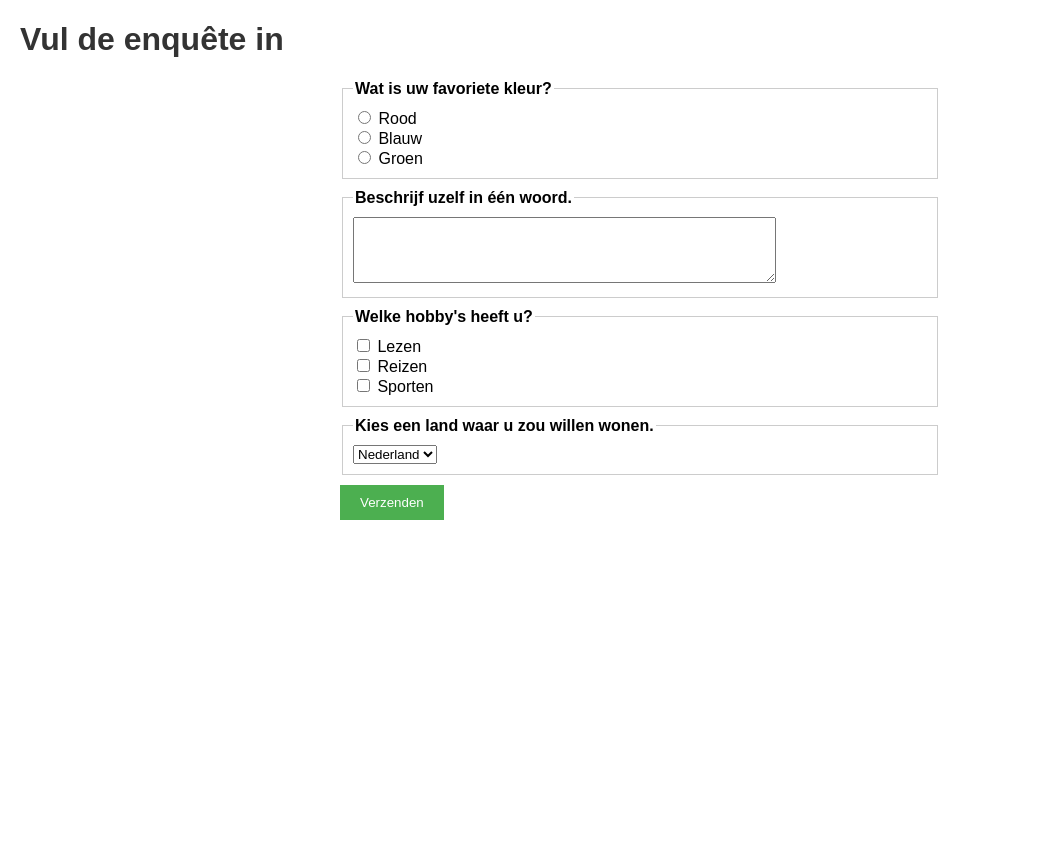
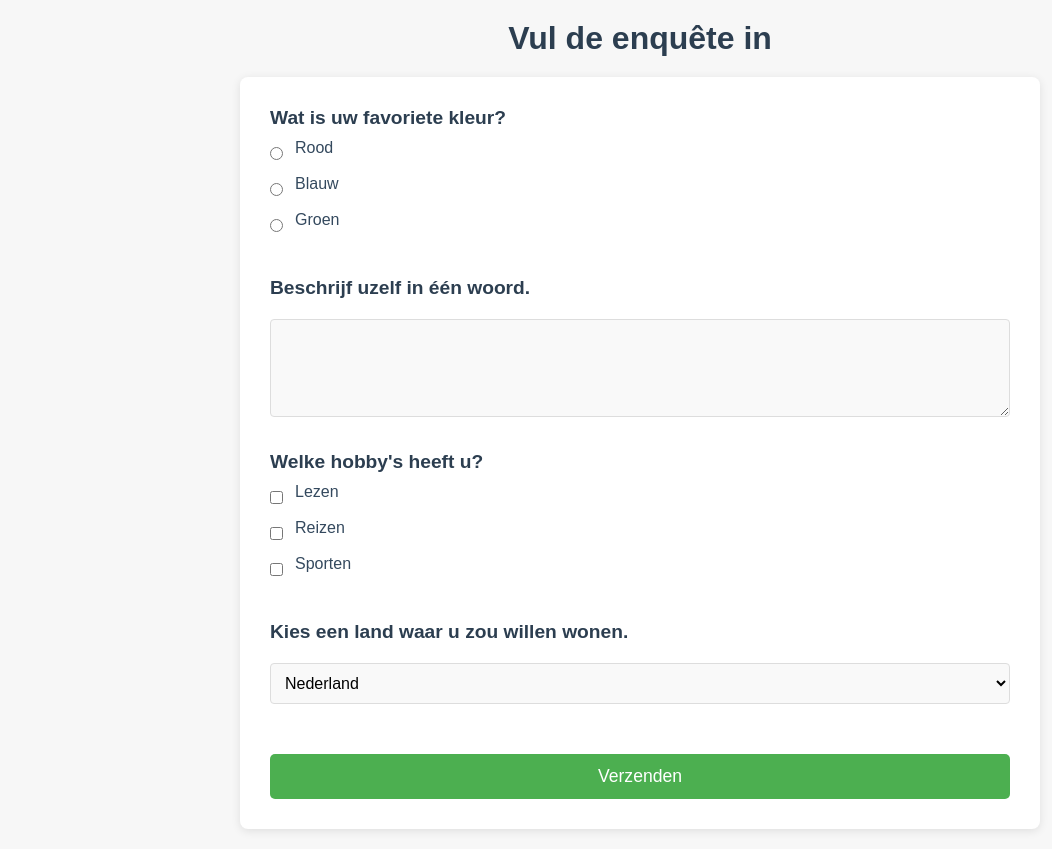
Before and after one commit to ala-lms-veilig/lo2e-swd4-4groep1, a PHP site: page /enquete/survey.php in a window 1280 px wide. Shown: the whole page, without its empty margins (0-1052 px from the left). Before the commit the page ends 520 px from the top, so only its background shows below. Run offline with PHP 8.4, Linux system fonts and the light colour scheme; data comes from the database, SQL or seed files in the repository.

Commit message:
Update survey.php

```diff
--- a/enquete/survey.php
+++ b/enquete/survey.php
@@ -37,35 +37,107 @@ if ($_SERVER['REQUEST_METHOD'] === 'POST') {
     <meta name="viewport" content="width=device-width, initial-scale=1.0">
     <title>Enquête</title>
     <style>
+        /* Reset styles */
+        * {
+            margin: 0;
+            padding: 0;
+            box-sizing: border-box;
+        }
+
         body {
-            font-family: Arial, sans-serif;
-            margin: 20px;
+            font-family: 'Arial', sans-serif;
+            background-color: #f7f7f7;
+            color: #333;
+            margin: 0;
+            padding: 20px;
         }
+
         h1 {
-            color: #333;
+            font-size: 2rem;
+            text-align: center;
+            margin-bottom: 20px;
+            color: #2c3e50;
         }
+
         form {
-            max-width: 600px;
+            background-color: #fff;
+            border-radius: 8px;
+            box-shadow: 0 2px 10px rgba(0, 0, 0, 0.1);
+            max-width: 800px;
             margin: auto;
+            padding: 30px;
         }
+
         fieldset {
-            border: 1px solid #ccc;
+            border: none;
+            margin-bottom: 20px;
+        }
+
+        legend {
+            font-size: 1.2rem;
+            font-weight: bold;
+            margin-bottom: 10px;
+            color: #2c3e50;
+        }
+
+        label {
+            display: block;
+            margin-bottom: 10px;
+            font-size: 1rem;
+            color: #34495e;
+        }
+
+        input[type="radio"],
+        input[type="checkbox"] {
+            margin-right: 10px;
+        }
+
+        textarea,
+        select {
+            width: 100%;
             padding: 10px;
-            margin-bottom: 10px;
+            border: 1px solid #ddd;
+            border-radius: 4px;
+            margin-top: 10px;
+            font-size: 1rem;
+            background-color: #f9f9f9;
         }
-        legend {
-            font-weight: bold;
-        }
+
         button {
             background-color: #4CAF50;
             color: white;
             border: none;
-            padding: 10px 20px;
+            padding: 12px 24px;
+            font-size: 1.1rem;
+            border-radius: 5px;
             cursor: pointer;
+            width: 100%;
+            margin-top: 20px;
+            transition: background-color 0.3s;
         }
+
         button:hover {
             background-color: #45a049;
         }
+
+        .survey-section {
+            margin-bottom: 30px;
+        }
+
+        .answer-option {
+            display: flex;
+            align-items: center;
+            margin-bottom: 8px;
+        }
+
+        .answer-option input {
+            margin-right: 12px;
+        }
+
+        .answer-option select {
+            margin-top: 10px;
+        }
+
     </style>
 </head>
 <body>
@@ -73,7 +145,7 @@ if ($_SERVER['REQUEST_METHOD'] === 'POST') {
 
     <form method="POST" action="survey.php">
         <?php foreach ($questions as $question): ?>
-            <fieldset>
+            <fieldset class="survey-section">
                 <legend><?= htmlspecialchars($question['vraag']) ?></legend>
 
                 <?php if ($question['type'] == 'radio'): ?>
@@ -82,10 +154,10 @@ if ($_SERVER['REQUEST_METHOD'] === 'POST') {
                     $options = explode(',', $question['opties']);
                     foreach ($options as $option):
                     ?>
-                        <label>
-                            <input type="radio" name="answers[<?= $question['id'] ?>]" value="<?= htmlspecialchars($option) ?>">
-                            <?= htmlspecialchars($option) ?>
-                        </label><br>
+                        <div class="answer-option">
+                            <input type="radio" name="answers[<?= $question['id'] ?>]" value="<?= htmlspecialchars($option) ?>" id="radio_<?= $question['id'] ?>_<?= htmlspecialchars($option) ?>">
+                            <label for="radio_<?= $question['id'] ?>_<?= htmlspecialchars($option) ?>"><?= htmlspecialchars($option) ?></label>
+                        </div>
                     <?php endforeach; ?>
 
                 <?php elseif ($question['type'] == 'checkbox'): ?>
@@ -94,14 +166,14 @@ if ($_SERVER['REQUEST_METHOD'] === 'POST') {
                     $options = explode(',', $question['opties']);
                     foreach ($options as $option):
                     ?>
-                        <label>
-                            <input type="checkbox" name="answers[<?= $question['id'] ?>][]" value="<?= htmlspecialchars($option) ?>">
-                            <?= htmlspecialchars($option) ?>
-                        </label><br>
+                        <div class="answer-option">
+                            <input type="checkbox" name="answers[<?= $question['id'] ?>][]" value="<?= htmlspecialchars($option) ?>" id="checkbox_<?= $question['id'] ?>_<?= htmlspecialchars($option) ?>">
+                            <label for="checkbox_<?= $question['id'] ?>_<?= htmlspecialchars($option) ?>"><?= htmlspecialchars($option) ?></label>
+                        </div>
                     <?php endforeach; ?>
 
                 <?php elseif ($question['type'] == 'dropdown'): ?>
-                    <select name="answers[<?= $question['id'] ?>]">
+                    <select name="answers[<?= $question['id'] ?>]" id="dropdown_<?= $question['id'] ?>">
                         <?php
                         // Display dropdown options
                         $options = explode(',', $question['opties']);
```
